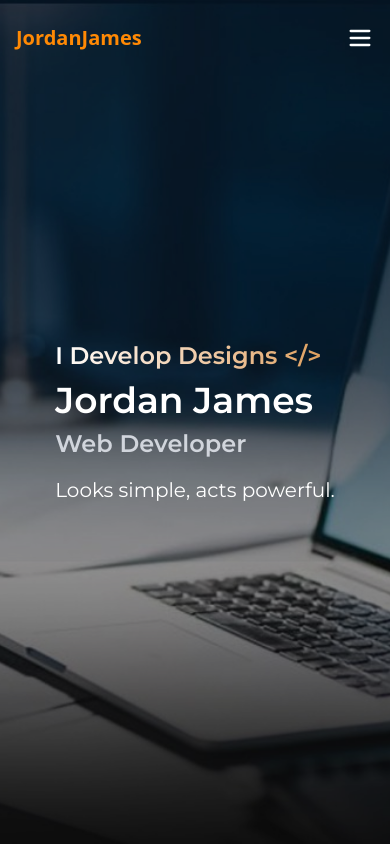
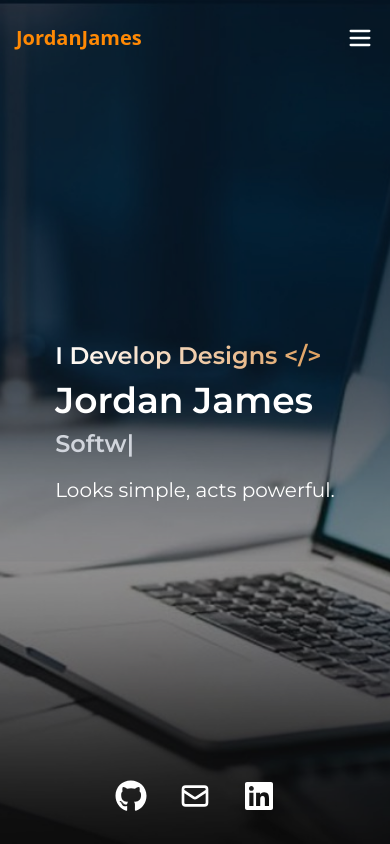
Before and after one commit to JordanJamesJA/JordanJamesJA-portfolio, a React (Vite) app: page / in a window 390 px wide. Built offline with nearby package versions, Linux system fonts and the light colour scheme.

Commit message:
Home Page Responsiveness; Sidebar Addition
Implemented home page design and well as improved sidebar placement for desktop and mobile viewports.

```diff
--- a/package.json
+++ b/package.json
@@ -12,6 +12,7 @@
   "dependencies": {
     "@radix-ui/react-toast": "^1.2.14",
     "@tailwindcss/vite": "^4.1.10",
+    "animation": "^0.1.3",
     "class-variance-authority": "^0.7.1",
     "clsx": "^2.1.1",
     "lucide-react": "^0.514.0",
@@ -19,6 +20,8 @@
     "react-dom": "^19.1.0",
     "react-icons": "^5.5.0",
     "react-router-dom": "^7.6.2",
+    "react-type": "^0.1.0",
+    "react-type-animation": "^3.2.0",
     "tailwind-merge": "^3.3.1",
     "tailwindcss": "^4.1.10"
   },
--- a/src/components/SocialSidebar.jsx
+++ b/src/components/SocialSidebar.jsx
@@ -3,7 +3,13 @@ import { HiOutlineMail } from "react-icons/hi";
 
 const SocialSidebar = () => {
   return (
-    <div className="fixed top-1/3 left-20 hidden md:flex flex-col space-y-6 z-50">
+    <div
+      className="
+        flex justify-center gap-8 py-4 w-full
+        md:fixed md:top-1/3 md:left-20 md:flex-col md:space-y-6 md:w-auto md:gap-6
+      "
+    >
+      {/* GitHub */}
       <a
         href="https://github.com/jordanjamesja"
         target="_blank"
@@ -12,23 +18,25 @@ const SocialSidebar = () => {
       >
         <FaGithub className="w-8 h-8 text-white hover:scale-110 transition-transform" />
         <span
-          className="absolute -right-24 top-1/2 transform -translate-y-1/2 bg-gray-800 text-white text-lg px-2 py-1 rounded
-          opacity-0 -translate-x-2 group-hover:translate-x-0 group-hover:opacity-100 transition-all duration-300"
+          className="absolute -right-24 top-1/2 -translate-y-1/2 bg-gray-800 text-white text-sm px-2 py-1 rounded
+          opacity-0 group-hover:opacity-100 group-hover:translate-x-0 translate-x-[-8px] transition-all duration-300"
         >
           GitHub
         </span>
       </a>
 
+      {/* Email */}
       <a href="mailto:jordanjamesdev@gmail.com" className="group relative">
         <HiOutlineMail className="w-8 h-8 text-white hover:scale-110 transition-transform" />
         <span
-          className="absolute -right-20 top-1/2 transform -translate-y-1/2 bg-gray-800 text-white text-lg px-2 py-1 rounded
-          opacity-0 -translate-x-2 group-hover:translate-x-0 group-hover:opacity-100 transition-all duration-300"
+          className="absolute -right-20 top-1/2 -translate-y-1/2 bg-gray-800 text-white text-sm px-2 py-1 rounded
+          opacity-0 group-hover:opacity-100 group-hover:translate-x-0 translate-x-[-8px] transition-all duration-300"
         >
           Email
         </span>
       </a>
 
+      {/* LinkedIn */}
       <a
         href="https://linkedin.com/in/jordanjamesja"
         target="_blank"
@@ -37,8 +45,8 @@ const SocialSidebar = () => {
       >
         <FaLinkedin className="w-8 h-8 text-white hover:scale-110 transition-transform" />
         <span
-          className="absolute -right-25 top-1/2 transform -translate-y-1/2 bg-gray-800 text-white text-lg px-2 py-1 rounded
-          opacity-0 -translate-x-2 group-hover:translate-x-0 group-hover:opacity-100 transition-all duration-300"
+          className="absolute -right-24 top-1/2 -translate-y-1/2 bg-gray-800 text-white text-sm px-2 py-1 rounded
+          opacity-0 group-hover:opacity-100 group-hover:translate-x-0 translate-x-[-8px] transition-all duration-300"
         >
           LinkedIn
         </span>
--- a/src/pages/Home.jsx
+++ b/src/pages/Home.jsx
@@ -1,38 +1,55 @@
 import heroImage from "../assets/hero.jpg";
 import SocialSidebar from "../components/SocialSidebar";
+import { TypeAnimation } from "react-type-animation";
 
 export const Home = () => {
   return (
     <>
-      <SocialSidebar />
       <section
         className="font-[Montserrat] relative min-h-screen bg-cover bg-center bg-no-repeat flex items-center justify-center text-white"
         style={{
           backgroundImage: `url(${heroImage})`,
         }}
       >
+        {/* Dark overlay */}
         <div
           className="absolute inset-0 bg-black"
           style={{ opacity: 0.4 }}
         ></div>
 
-        <div className="relative z-10 flex flex-col items-start justify-center text-left px-4 text-white">
+        {/* Text content */}
+        <div className="relative z-10 flex flex-col items-start justify-center text-left px-4 lg:mr-40 xl:mr-32 text-white">
           <h2 className="text-2xl md:text-xl font-semibold bg-gradient-to-r from-white to-[#DFA05E] bg-clip-text text-transparent">
             I Develop Designs &lt;/&gt;
           </h2>
 
-          <h1 className="mt-2 text-4xl md:text-4  xl font-semibold">
+          <h1 className="mt-2 text-4xl md:text-4xl font-semibold">
             Jordan James
           </h1>
 
           <h3 className="mt-2 text-2xl md:text-2xl text-gray-300 font-semibold">
-            Web Developer
+            <TypeAnimation
+              sequence={["Web Developer", 2500, "Software Engineer", 2500]}
+              wrapper="span"
+              speed={10}
+              repeat={Infinity}
+            />
           </h3>
 
           <p className="mt-4 text-xl md:text-lg text-white-400 max-w-xl">
             Looks simple, acts powerful.
           </p>
         </div>
+
+        {/* Desktop sidebar */}
+        <div className="hidden md:block">
+          <SocialSidebar />
+        </div>
+
+        {/* Mobile sidebar */}
+        <div className="absolute bottom-4 w-full flex justify-center md:hidden">
+          <SocialSidebar />
+        </div>
       </section>
     </>
   );
```
Also changed, not shown: 1 other file (tests, documents, lock files or other folders).
